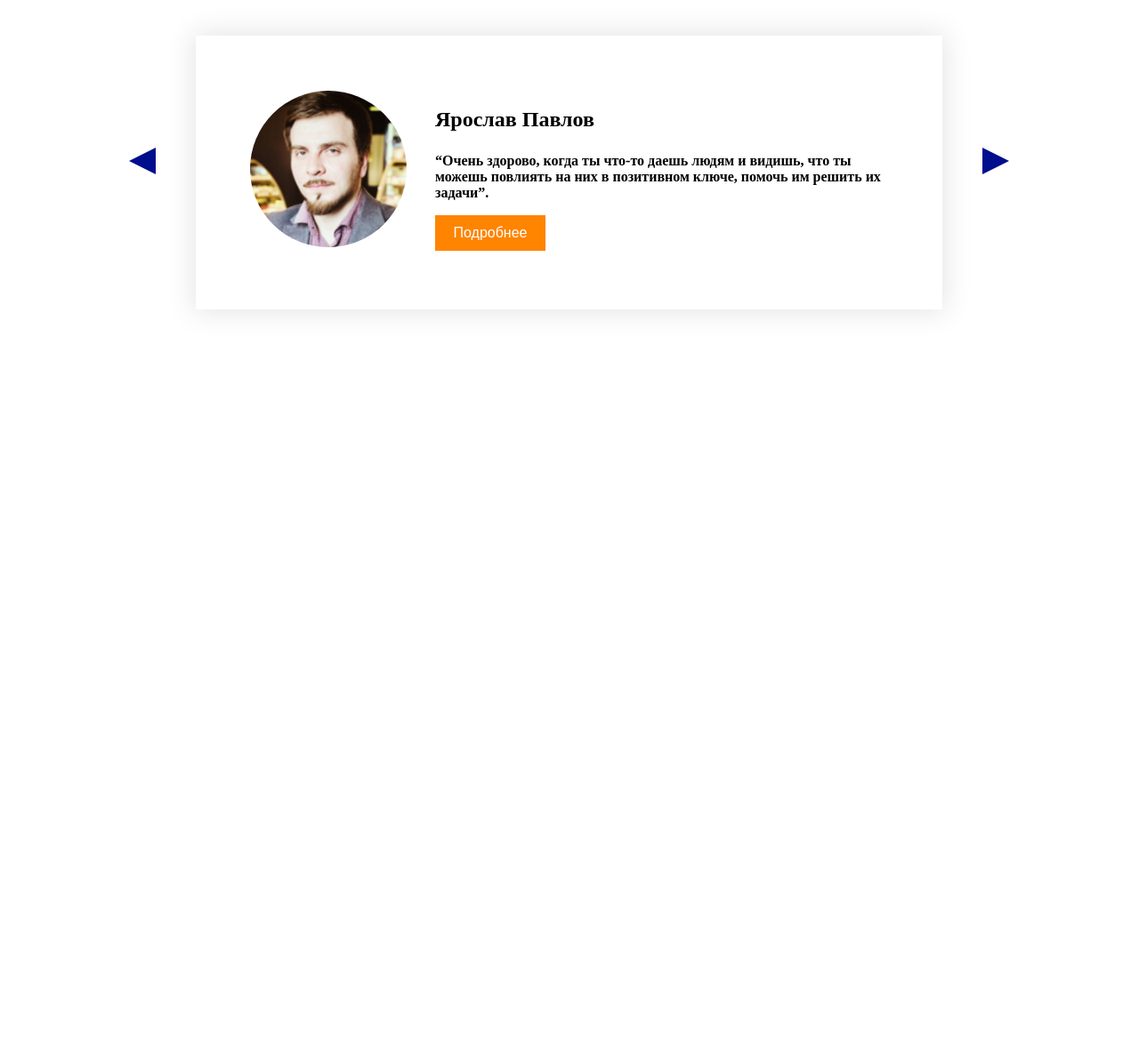
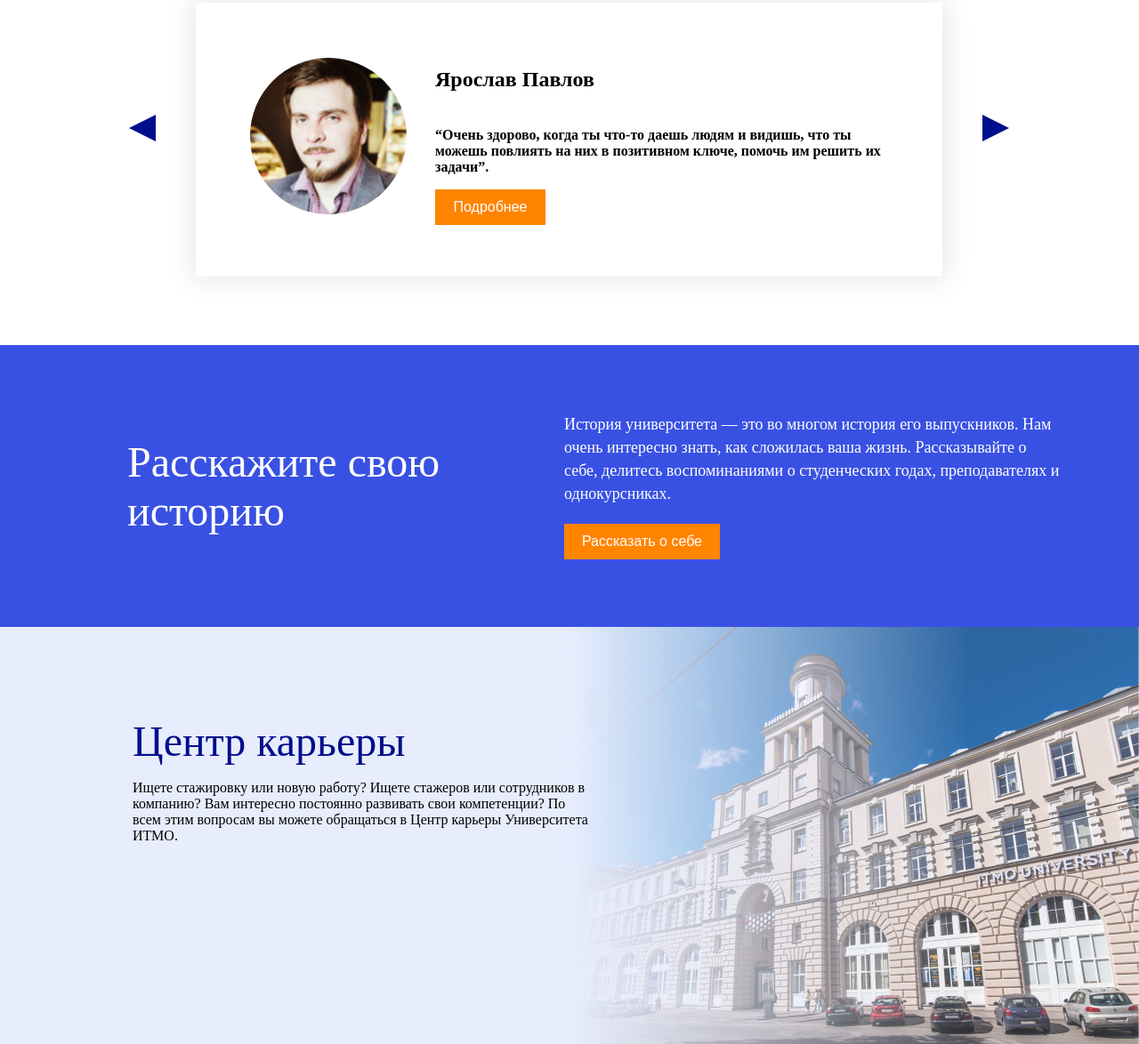
Before and after one commit to CleanBread/ITMO_site, a plain HTML site: page index.html in a window 1280 px wide. Shown: the part 1252-2426 px from the top of the page at 89% size. Before the commit the page ends 1677 px from the top, so only its background shows below. Drawn offline with Linux system fonts and the light colour scheme; a web font is replaced by a local one.

Commit message:
Блок про истории готов. Блок Ценрт каоьеры на половину

```diff
--- a/index.html
+++ b/index.html
@@ -39,8 +39,8 @@
                     <div class="sentence">
                         <p>Хотите развивать свои компетенции даже после окончания университета? Никогда не поздно вернуться в альма-матер и прослушать интересные предметы бесплатно. Такого еще не было!</p>
                     </div>
-                    <div class="btn">
-                        <button>Подробнее</button>
+                    <div class="btn-box">
+                        <button class="btn">Подробнее</button>
                     </div>
                 </div>
                 <div class="box_2 box">
@@ -55,7 +55,7 @@
             </div>
         </div>
         <div class="graduates">
-            <div class="programs_text">
+            <div class="programs-text">
                 <span>Наши выпускники</span>
             </div>
             <div class="graduate">
@@ -64,8 +64,33 @@
                     <div class="information">
                         <h3 class="name">Ярослав Павлов</h3>
                         <p class="say">“Очень здорово, когда ты что-то даешь людям и видишь, что ты можешь повлиять на них в позитивном ключе, помочь им решить их задачи”.</p>
-                        <button class="btn-person">Подробнее</button>
+                        <button class="btn">Подробнее</button>
                     </div>
+                </div>
+            </div>
+        </div>
+        <div class="tell-story-box">
+                <div class="head-line">
+                    <p>Расскажите свою историю</p>
+                </div>
+                <div class ="tell-story">
+                    <div class="sentence">
+                        <p>История университета — это во многом история его выпускников. Нам очень интересно знать, как сложилась ваша жизнь. Рассказывайте о себе, делитесь воспоминаниями о студенческих годах, преподавателях и однокурсниках.</p>
+                    </div>
+                <button class="story-btn btn">Рассказать о себе</button>
+                </div>
+        </div>
+        <div class="career-center-box">
+            <div class="career-center">
+                <div class="text">
+                    <span>Центр карьеры</span>
+                </div>
+                <div class="sentence">
+                        <p>Ищете стажировку или новую работу?
+                                Ищете стажеров или сотрудников в компанию?
+                                Вам интересно постоянно развивать свои компетенции?
+                                По всем этим вопросам вы можете обращаться в Центр карьеры Университета ИТМО.
+                        </p>
                 </div>
             </div>
         </div>
@@ -73,8 +98,6 @@
         <div></div>
         <div></div>
         <div></div>
-        <div></div>
-        <div></div>
     </div>
 </body>
 </html>
--- a/main.css
+++ b/main.css
@@ -81,11 +81,11 @@ body {
     margin: 59px 43px 0 45px;
 }
 
-.programs_text {
+.programs-text {
     text-align: center;
 }
 
-.programs_text span {
+.programs-text span {
     font-size: 48px;
     font-family: MullerBold;
     color: #000D8C;
@@ -132,17 +132,8 @@ body {
     font-family: MullerLight;
 }
 
-.programs_grid > .box_1  .btn {
+.programs_grid > .box_1 > .btn-box {
     margin: 74px 55px 64px 0;
-}
-
-.programs_grid > .box_1  button {
-    width: 124px;
-    height: 40px;
-    border: none;
-    background: #FF8400;
-    color: white;
-    font-size: 16px;
 }
 
 .programs_grid > .box_2 {
@@ -189,6 +180,8 @@ body {
 
 .graduates {
     margin-top: 81px;
+    display: flex;
+    flex-direction: column;
 }
 
 .graduate {
@@ -196,6 +189,7 @@ body {
     height: 308px;
     box-shadow: 0px 0px 30px 3px #E5E5E5;
     position: relative;
+    display: flex;
 }
 
 .graduate::before {
@@ -233,13 +227,16 @@ body {
     position: absolute;
     left: 61px;
     top: 52px;
+    margin: auto;
 }
 
 .graduate .information {
     width: 525px;
+    display: flex;
+    flex-direction: column;
 }
 
-.graduate .btn-person {
+.btn {
     width: 124px;
     height: 40px;
     border: none;
@@ -257,3 +254,67 @@ body {
     font-size: 16px;
     font-weight: 550;
 }
+
+.tell-story-box {
+    background: #3951E3;
+    height: 317px;
+    color: white;
+    display: flex;
+    align-items: center;
+}
+
+.tell-story-box .head-line {
+    width: 418px;
+    height: 100%;
+    display: flex;
+    margin: 0px 73px 0px 143px;
+}
+
+.tell-story-box .head-line p {
+    font-size: 48px;
+    font-family: MullerBold;
+    margin: auto;
+}
+
+.tell-story-box .sentence {
+    margin-bottom: 21px;
+}
+
+.tell-story-box .sentence p {
+    margin: auto;
+    font-size: 18px;
+    line-height: 145%;
+}
+
+.tell-story-box .tell-story {
+    width: 557px;
+    height: 100%;
+    display: flex;
+    flex-direction: column;
+    justify-content: center;
+}
+
+.tell-story .story-btn {
+    width: 175px;
+}
+
+.career-center-box {
+    height: 469px;
+    background-color: #E1E9FD;
+    background-image: linear-gradient(90deg, #E7EDFD 50.06%, rgba(231, 237, 253, 0) 85%), url('./images/main-build.png');
+    background-repeat: no-repeat;
+    background-position: 100%;
+}
+
+.career-center-box .career-center {
+    height: 284px;
+    width: 520px;
+    margin-top: 101px;
+    margin-left: 149px;
+}
+
+.career-center .text {
+    font-size: 48px;
+    font-family: MullerBold;
+    color: #000D8C;
+}
```
Also changed, not shown: images/main-build.png (renamed from images/IMG_6600.png).
